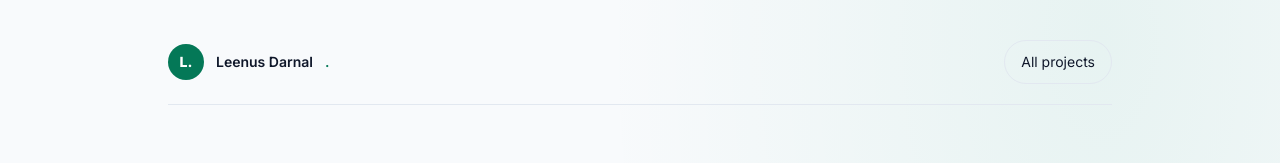
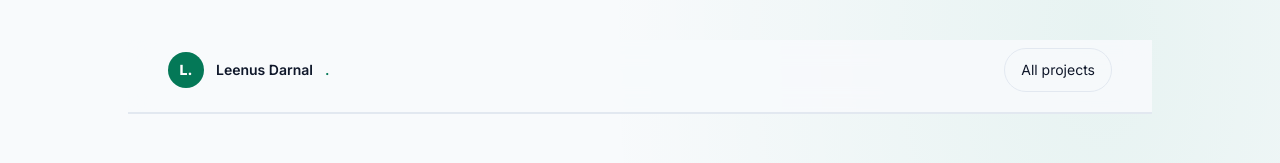
Before and after one commit to leenusdarnal/leenusdarnal.github.io, a SvelteKit app: page /projects/metronome/ in a window 1280 px wide. Shown: the top 163 px of the page. Built offline with nearby package versions, Linux system fonts and the light colour scheme.

Commit message:
Apply sticky glass header to project notes

```diff
--- a/src/routes/projects/[slug]/+page.svelte
+++ b/src/routes/projects/[slug]/+page.svelte
@@ -21,7 +21,7 @@
 </svelte:head>
 
 <div class="mx-auto min-h-screen w-full max-w-5xl px-4 py-6 sm:px-8 sm:py-10 lg:px-10">
-  <header class="flex items-center justify-between border-b border-[var(--line)] pb-5">
+  <header class="detail-header -mx-4 flex items-center justify-between border-b border-[var(--line)] px-4 pb-5 pt-2 sm:-mx-8 sm:px-8 lg:-mx-10 lg:px-10">
     <a href="/" class="flex items-center gap-3 text-sm font-semibold no-underline">
       <span aria-hidden="true" class="grid size-9 place-items-center rounded-full bg-[var(--accent)] font-black text-[var(--accent-contrast)]">L.</span>
       Leenus Darnal<span class="text-[var(--accent)]">.</span>
```
